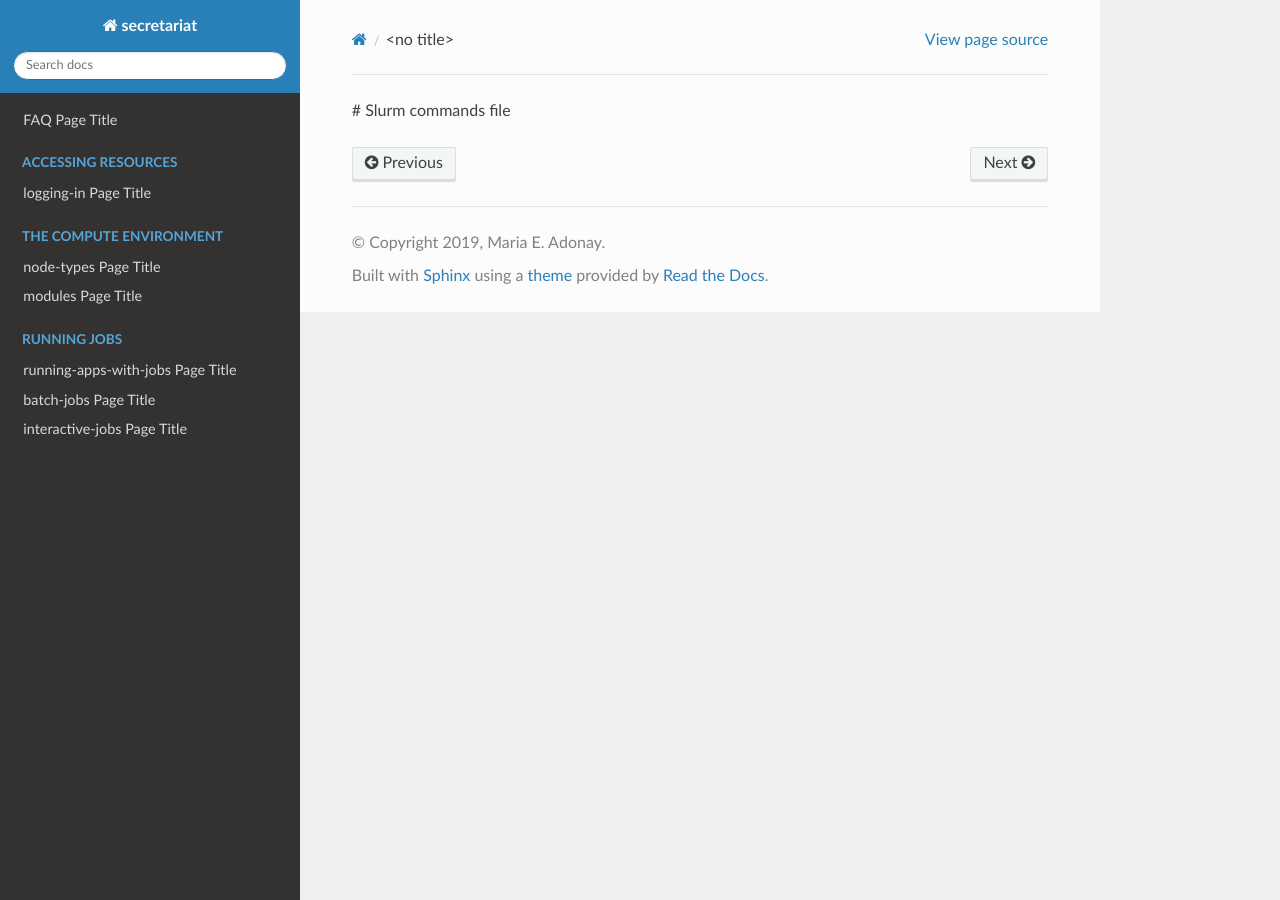
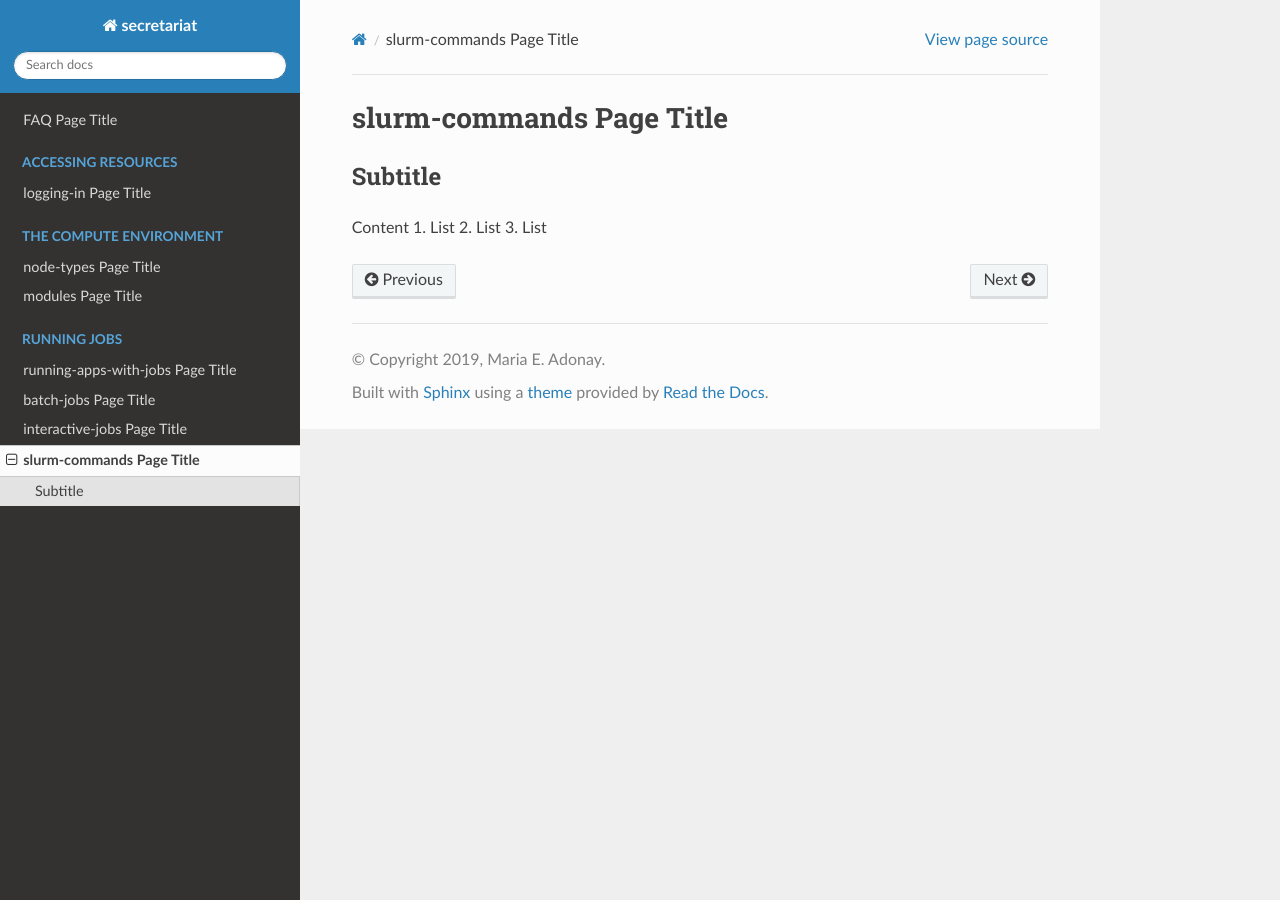
Before and after one commit to amalgamaria/secretariat, a Sphinx documentation site: the page built from docs/running-jobs/slurm-commands.rst, in a window 1280 px wide. Built offline with Sphinx 7.4.7 and the Read the Docs theme 2.0.0, drawn with Linux system fonts in a browser that asks for light colours.

Commit message:
Update file

```diff
--- a/docs/running-jobs/slurm-commands.rst
+++ b/docs/running-jobs/slurm-commands.rst
@@ -1 +1,10 @@
-# Slurm commands file
+slurm-commands Page Title
+=========================
+
+Subtitle
+********
+
+Content
+1.	List
+2.	List
+3.	List
```
